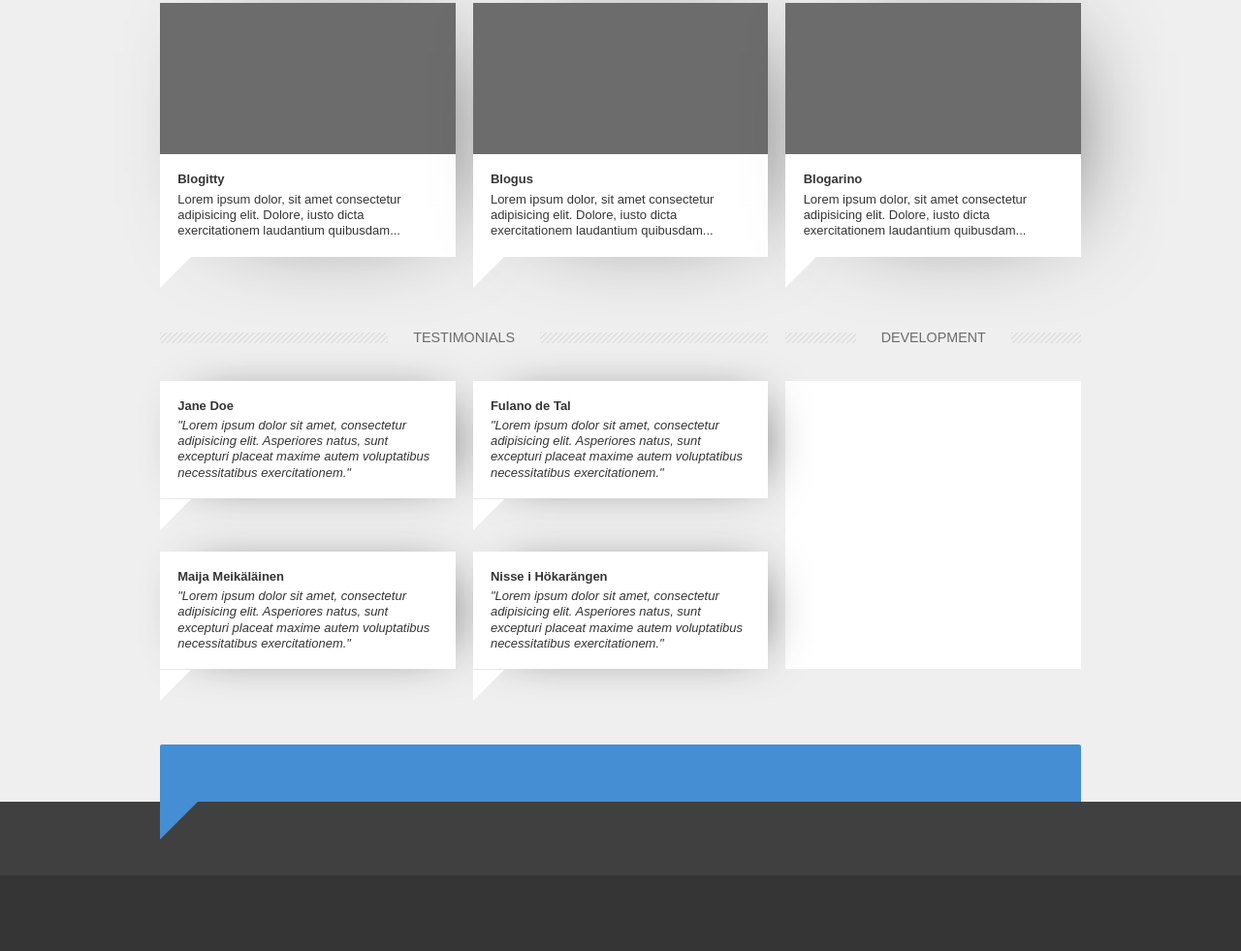
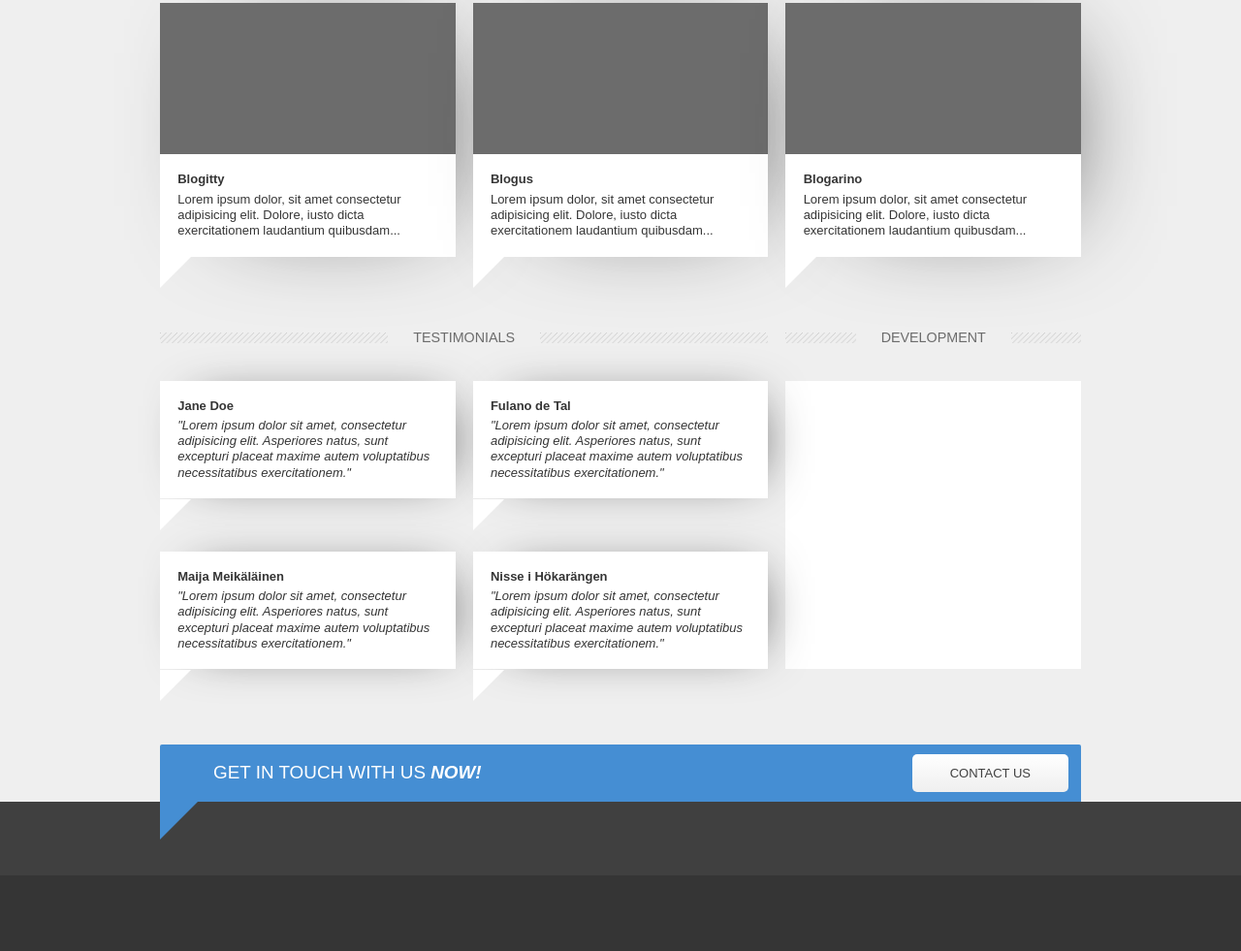
Before and after one commit to xurxe/Integrify-17-clone-react, a Gatsby site: page / in a window 1280 px wide. Shown: the part 975-1956 px from the top of the page at 97% size. Built offline with nearby package versions, Linux system fonts and the light colour scheme; Gatsby itself is replaced by a stand-in of ours.

Commit message:
Created bottom-div component

```diff
--- /dev/null
+++ b/src/components/bottom-div.css
@@ -0,0 +1,27 @@
+#bottom-div {
+    align-items: center;
+    background: var(--blue);
+    border-radius: 2px 2px 0 0;
+    display: flex;
+    grid-column: 2 / 3;
+    grid-row: 5 / 6;
+    justify-content: space-between;
+    font-size: 1.452rem;
+    height: var(--long-length);
+    line-height: var(--long-length);
+    margin-top: var(--longer-length);
+    padding-left: 55px;
+    padding-right: 1rem;
+    position: relative;
+}
+
+#bottom-div::after {
+    border-right: 3rem solid transparent;
+    border-top: 3rem solid var(--blue);
+    bottom: -3rem;
+    content: "";
+    height: 0;
+    left: 0;
+    position: absolute;
+    width: 0;
+}
--- /dev/null
+++ b/src/components/bottom-div.js
@@ -0,0 +1,13 @@
+import React from "react"
+// eslint-disable-next-line
+import Styles from "./bottom-div.css"
+import WhiteButton from "./white-button"
+
+export default () => (
+    <div id="bottom-div">
+        <h2>
+            Get in touch with us <em>now!</em>
+        </h2>
+        <WhiteButton text="Contact us"></WhiteButton>
+    </div>
+)
--- a/src/components/layout-div.css
+++ b/src/components/layout-div.css
@@ -62,34 +62,6 @@ main {
     width: 100%;
 }
 
-#bottom {
-    align-items: center;
-    background: var(--blue);
-    border-radius: 2px 2px 0 0;
-    display: flex;
-    grid-column: 2 / 3;
-    grid-row: 5 / 6;
-    justify-content: space-between;
-    font-size: 1.452rem;
-    height: var(--long-length);
-    line-height: var(--long-length);
-    margin-top: var(--longer-length);
-    padding-left: 55px;
-    padding-right: 1rem;
-    position: relative;
-}
-
-#bottom::after {
-    border-right: 3rem solid transparent;
-    border-top: 3rem solid var(--blue);
-    bottom: -3rem;
-    content: "";
-    height: 0;
-    left: 0;
-    position: absolute;
-    width: 0;
-}
-
 #info {
     display: grid;
     color: var(--light-grey);
--- a/src/components/layout-div.js
+++ b/src/components/layout-div.js
@@ -3,6 +3,8 @@ import React from "react"
 import Styles from "./layout-div.css"
 import TopDiv from "./top-div"
 import Main from "./main"
+import BottomDiv from "./bottom-div"
+
 
 export default () => (
     <div id="layout">
@@ -16,7 +18,7 @@ export default () => (
 
         <Main></Main>
 
-        <div id="bottom"></div>
+        <BottomDiv></BottomDiv>
         <div id="info"></div>
         <footer></footer>
     </div>
```
